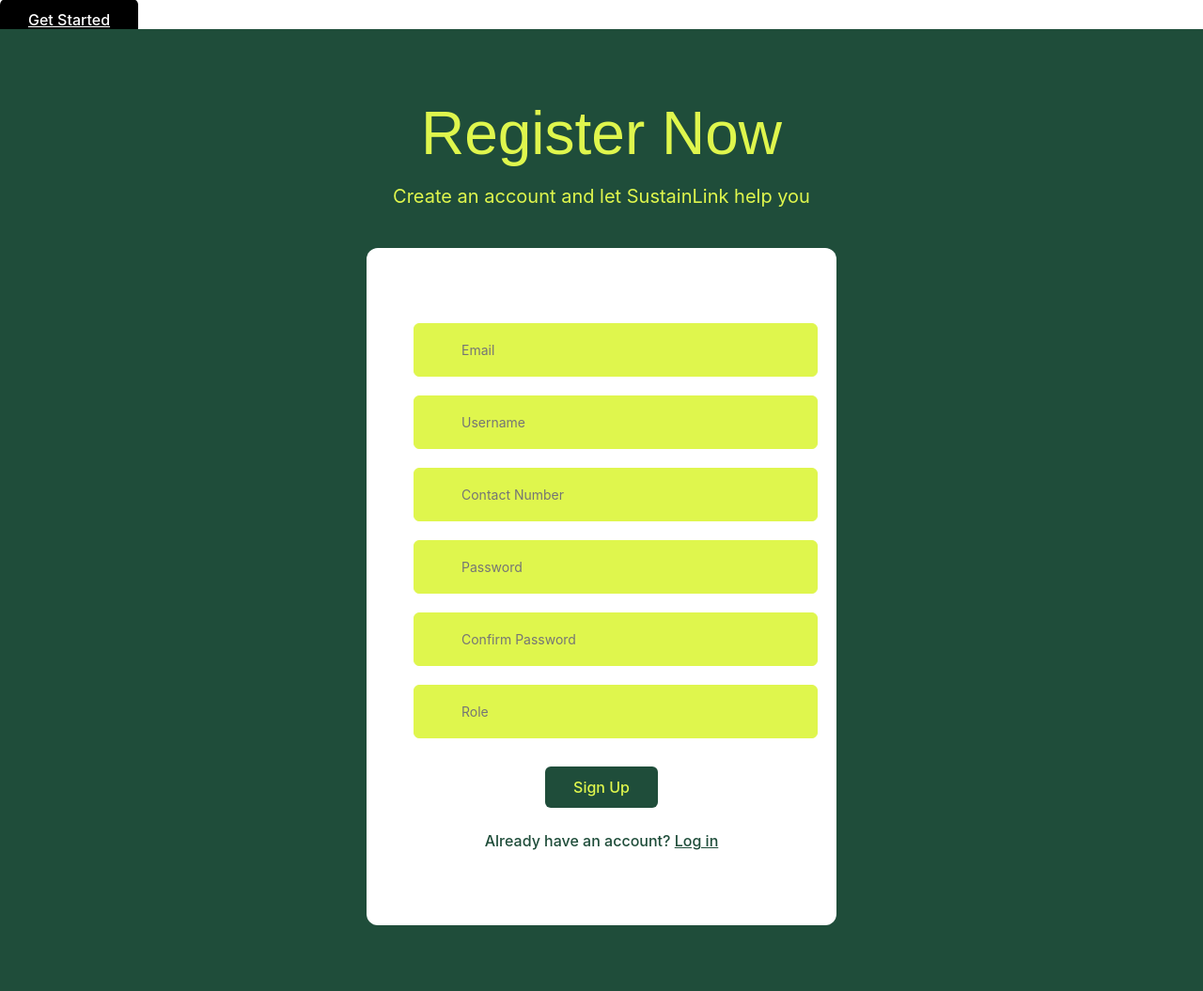
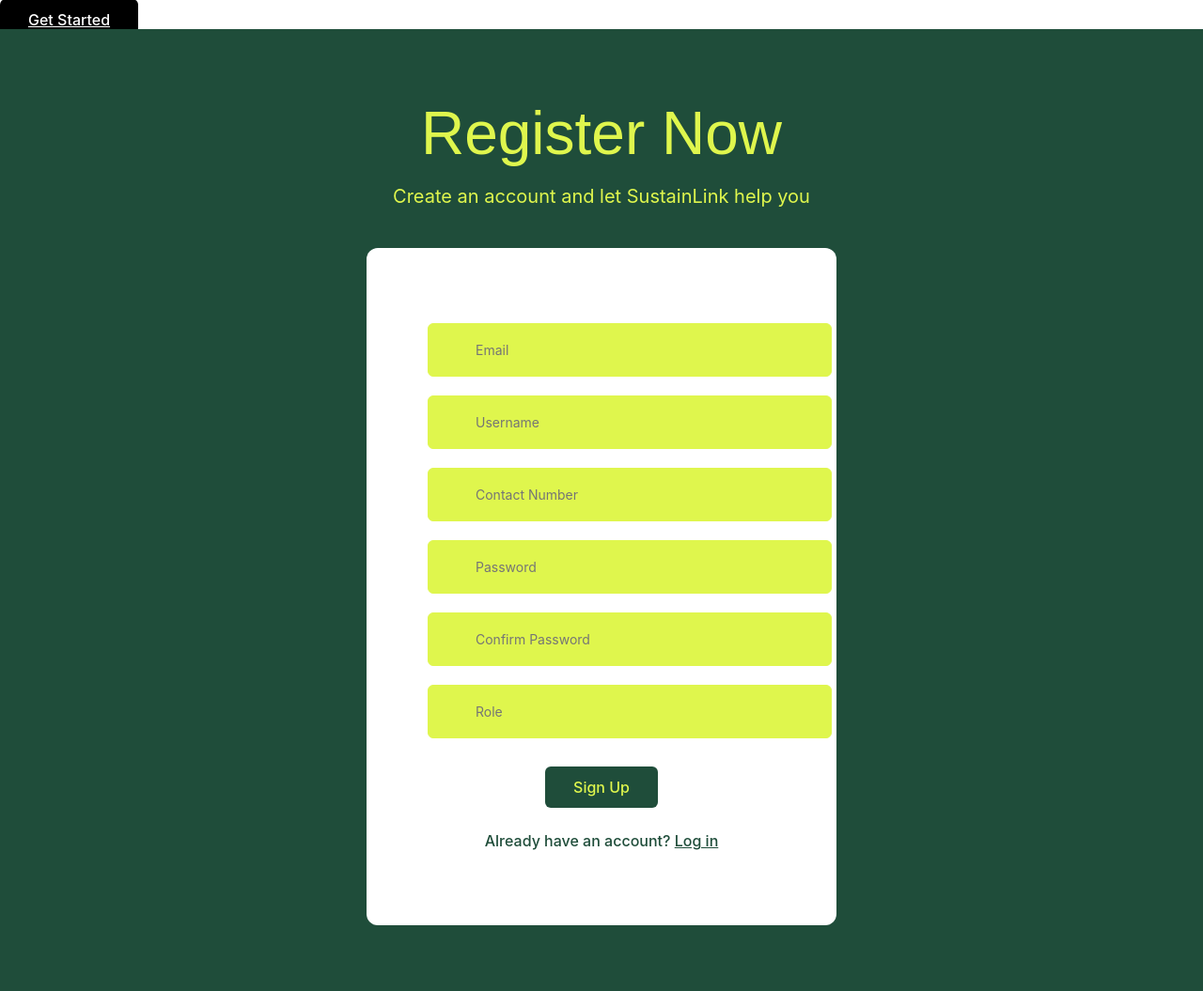
Before and after one commit to Aaryan03Singh/FoodShare, a Flask app: page /register in a window 1280 px wide. Shown: the part 69-1124 px from the top of the page at 94% size. Run offline with Flask 3, Linux system fonts and the light colour scheme.

Commit message:
Revert "shift"
This reverts commit fc58cea2f5fd46b149d030b7da90c8037742d9ee.
"rd"

```diff
--- a/expiry_app/static/register.css
+++ b/expiry_app/static/register.css
@@ -148,7 +148,9 @@
 }
 
 .input-field {
-    display: block;
+    display: flex;
+    flex-direction: row;
+    justify-content: space-between;
     height: 35px;
     width: 358px;
     margin-left: 15px;
@@ -156,7 +158,6 @@
     background-color: #dff64d;
     color: #004b1a;
     border-radius: 6px;
-    margin: 0 auto;
     margin-bottom: 10px;
     padding: 10px 20px;
     padding-left: 50px;
```
